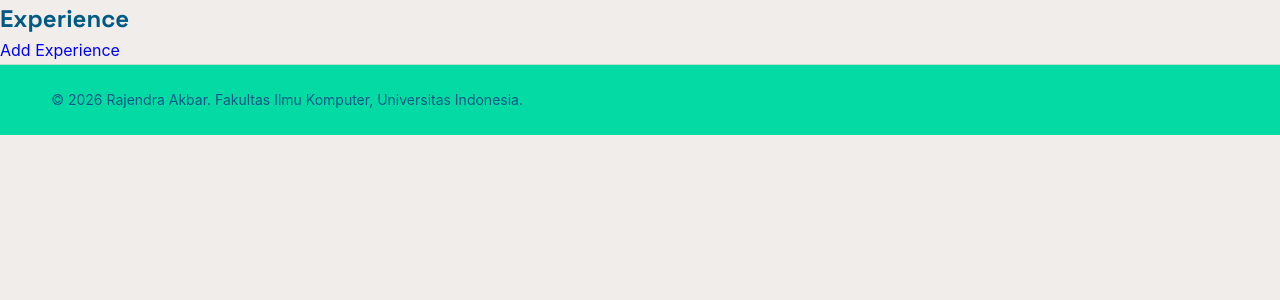
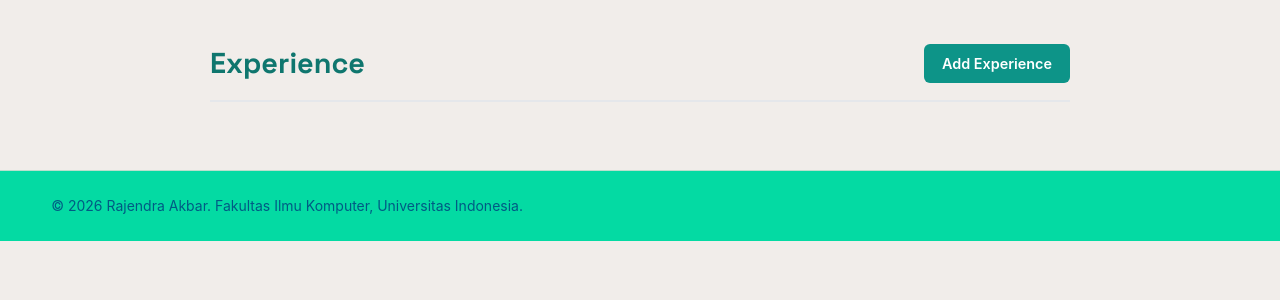
Before and after one commit to jendoraa/myportofolio, a Django app: page /experience/ in a window 1280 px wide. Shown: the part 80-380 px from the top of the page. Run offline with Django 5.2, Linux system fonts and the light colour scheme; data that the repository does not hold is empty.

Commit message:
feat: add title, image for experience section and fix delete_experience

```diff
--- a/main/views.py
+++ b/main/views.py
@@ -11,7 +11,7 @@ def create_experience(request):
 
         if form.is_valid():
             form.save()
-            return redirect('experience')
+            return redirect('main:show_experience')
 
     else:
         form = ExperienceForm()
@@ -28,7 +28,7 @@ def update_experience(request, id):
 
         if form.is_valid():
             form.save()
-            return redirect('experience')
+            return redirect('main:show_experience')
 
     else:
         form = ExperienceForm(instance=experience)
@@ -41,8 +41,8 @@ def update_experience(request, id):
 def delete_experience(request, id):
     experience = get_object_or_404(Experience, id=id)
     experience.delete()
-
-    return redirect('experience')
+    messages.success(request, "Experience berhasil dihapus!")
+    return redirect("main:show_experience")
 
 def get_experiences_json(request):
     title_query = request.GET.get("title", "").strip()
@@ -99,7 +99,7 @@ def create_project(request):
         return redirect("main:show_projects")
 
     context = {
-        "name": "Burhan",
+        "name": "Rajendra",
         "form": form,
     }
     return render(request, "projects_form.html", context)
@@ -115,7 +115,7 @@ def show_projects(request):
     title_query = request.GET.get("title", "").strip()
 
     context = {
-        "name": "Rajen",
+        "name": "Rajendra Akbar",
         "project_list": projects,
         "title_query": title_query,
     }
--- a/static/css/style.css
+++ b/static/css/style.css
@@ -668,6 +668,129 @@ h1, .brand {
     background: var(--ink);
 }
 
+.experience {
+    max-width: 900px;
+    margin: 40px auto;
+    padding: 0 20px;
+}
+
+    .experience-header {
+        display: flex;
+        justify-content: space-between;
+        align-items: center;
+        margin-bottom: 28px;
+        padding-bottom: 14px;
+        border-bottom: 2px solid #e5e7eb;
+    }
+
+    .experience-header h1 {
+        margin: 0;
+        font-size: 1.8rem;
+        font-weight: 700;
+        color: #0f766e;
+    }
+
+    .experience-header a {
+        display: inline-block;
+        background-color: #0d9488;
+        color: #ffffff;
+        text-decoration: none;
+        padding: 8px 18px;
+        border-radius: 6px;
+        font-weight: 600;
+        font-size: 0.9rem;
+        transition: background-color 0.2s ease;
+    }
+
+    .experience-header a:hover {
+        background-color: #0f766e;
+    }
+
+    #experience-container {
+        display: grid;
+        grid-template-columns: 1fr;
+        gap: 16px;
+    }
+
+    .experience-card {
+        background: #ffffff;
+        border: 1px solid #e5e7eb;
+        border-left: 5px solid #0d9488;
+        border-radius: 8px;
+        padding: 20px 24px;
+        box-shadow: 0 2px 6px rgba(0, 0, 0, 0.04);
+        transition: transform 0.15s ease, box-shadow 0.15s ease;
+    }
+
+    .experience-card:hover {
+        transform: translateY(-2px);
+        box-shadow: 0 6px 12px rgba(0, 0, 0, 0.08);
+    }
+
+    .card-top {
+        display: flex;
+        justify-content: space-between;
+        align-items: baseline;
+        margin-bottom: 6px;
+    }
+
+    .experience-card h2 {
+        margin: 0;
+        font-size: 1.25rem;
+        font-weight: 700;
+        color: #111827;
+    }
+
+    .experience-card h3 {
+        margin: 0 0 10px 0;
+        font-size: 1rem;
+        font-weight: 600;
+        color: #0d9488;
+    }
+
+    .experience-card .year {
+        margin: 0;
+        font-size: 0.85rem;
+        font-weight: 600;
+        color: #6b7280;
+    }
+
+    .experience-card .desc {
+        margin: 0 0 16px 0;
+        font-size: 0.95rem;
+        line-height: 1.5;
+        color: #374151;
+    }
+
+    .card-actions {
+        display: flex;
+        gap: 14px;
+        padding-top: 12px;
+        border-top: 1px solid #f3f4f6;
+    }
+
+    .card-actions a {
+        font-size: 0.85rem;
+        font-weight: 600;
+        text-decoration: none;
+    }
+
+    .action-edit {
+        color: #2563eb;
+    }
+
+    .action-edit:hover {
+        text-decoration: underline;
+    }
+
+    .action-delete {
+        color: #dc2626;
+    }
+
+    .action-delete:hover {
+        text-decoration: underline;
+    }
+
 @media (max-width: 700px) {
     /* navbar */
     .site-header {
--- a/templates/experience.html
+++ b/templates/experience.html
@@ -29,7 +29,8 @@
             data.forEach(item => {
                 container.innerHTML += `
                     <div class="experience-card">
-                        <h2>${item.fields.organization}</h2>
+                        ${item.fields.thumbnail ? `<img src="${item.fields.thumbnail}" alt="${item.fields.title}" />` : ''}
+                        <h1>${item.fields.title}</h1>
                         <h3>${item.fields.position}</h3>
 
                         <p>
```
